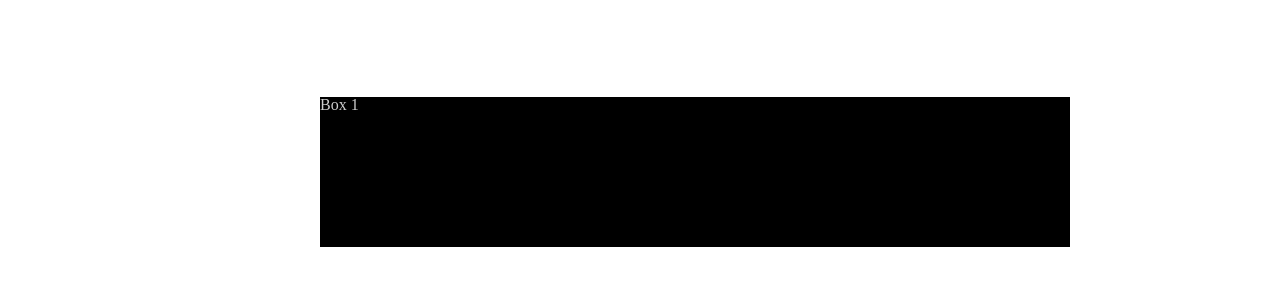
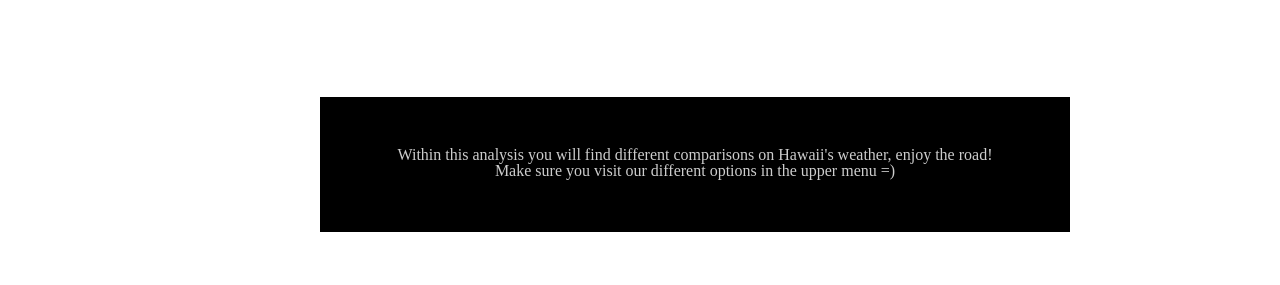
Before and after one commit to Linadavila/web-design-challenge, a plain HTML site: page index.html in a window 1280 px wide. Shown: the part 143-428 px from the top of the page. Drawn offline with Linux system fonts and the light colour scheme.

Commit message:
main page ready
finalized landing page

```diff
--- a/assets/css/styles.css
+++ b/assets/css/styles.css
@@ -20,9 +20,11 @@ h3 {
 
 .box{
   width: 750px;
-  height: 150px;
+  height: 85px;
   background: black;
   color: #cdcdcd;
+  text-align: center;
+  padding-top: 50px;
 }
 
 /* Giving our navbar some padding and a background color */
--- a/index.html
+++ b/index.html
@@ -38,7 +38,9 @@
       <h1>Weather analysis</h1>
     </header>
     <div class="box-set">
-      <figure class="box box-1">Box 1</figure>
+      <figure class="box box-1">Within this analysis you will find different comparisons on Hawaii's weather, enjoy the road!
+        <br> Make sure you visit our different options in the upper menu =)
+      </figure>
     </div>
   </div>
 
```
